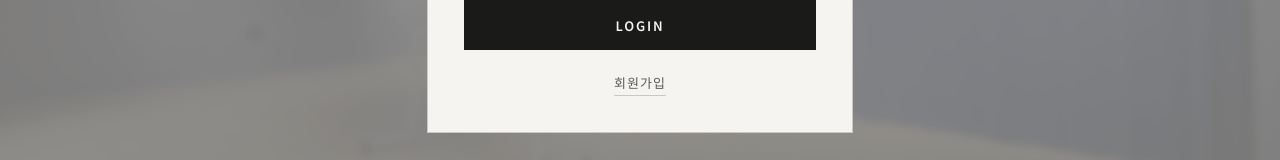
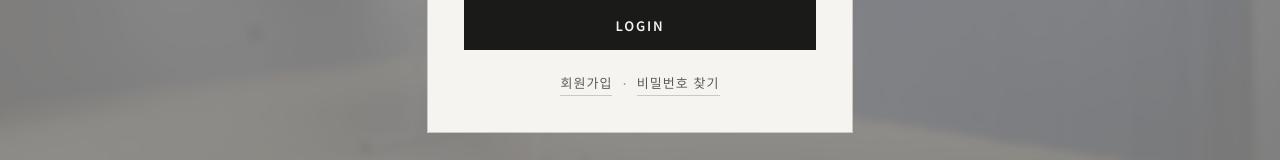
Before and after one commit to coverdreamit/316space, a React (Vite) app in the folder 316space-fe/: page / in a window 1280 px wide. Both pictures are taken after a click on the button "LOGIN". Shown: the part 486-646 px from the top of the page. Built offline with nearby package versions, Linux system fonts and the light colour scheme.

Commit message:
feat: 로그인 모달에 비밀번호 찾기 버튼 추가 및 스타일 수정
- 로그인 모달에 비밀번호 찾기 버튼을 추가하여 사용자 편의성을 향상시킴.
- 관련 스타일을 추가하여 버튼의 레이아웃을 개선함.

```diff
--- a/316space-fe/src/App.css
+++ b/316space-fe/src/App.css
@@ -887,6 +887,22 @@ button.header-account-email:focus-visible {
   color: var(--bg);
 }
 
+.modal__form-links {
+  display: flex;
+  flex-wrap: wrap;
+  align-items: center;
+  justify-content: center;
+  gap: 0.5rem 0.65rem;
+  align-self: center;
+}
+
+.modal__form-links-sep {
+  font-size: 0.8125rem;
+  color: var(--fg-muted);
+  opacity: 0.65;
+  user-select: none;
+}
+
 .modal__signup {
   font-family: var(--font-sans);
   font-size: 0.8125rem;
--- a/316space-fe/src/components/LoginModal.tsx
+++ b/316space-fe/src/components/LoginModal.tsx
@@ -4,9 +4,10 @@ import { useAuth } from '../auth/AuthContext'
 interface LoginModalProps {
   onClose: () => void
   onSwitchToSignup: () => void
+  onForgotPassword: () => void
 }
 
-export default function LoginModal({ onClose, onSwitchToSignup }: LoginModalProps) {
+export default function LoginModal({ onClose, onSwitchToSignup, onForgotPassword }: LoginModalProps) {
   const { login } = useAuth()
   const [loginId, setLoginId] = useState('')
   const [password, setPassword] = useState('')
@@ -90,9 +91,17 @@ export default function LoginModal({ onClose, onSwitchToSignup }: LoginModalProp
             {loading ? '처리 중…' : 'Login'}
           </button>
 
-          <button className="modal__signup" type="button" onClick={onSwitchToSignup}>
-            회원가입
-          </button>
+          <div className="modal__form-links" role="group" aria-label="계정 관련">
+            <button className="modal__signup" type="button" onClick={onSwitchToSignup}>
+              회원가입
+            </button>
+            <span className="modal__form-links-sep" aria-hidden>
+              ·
+            </span>
+            <button className="modal__signup" type="button" onClick={onForgotPassword}>
+              비밀번호 찾기
+            </button>
+          </div>
         </form>
 
         <button type="button" className="modal__close" onClick={onClose} aria-label="닫기">
--- a/316space-fe/src/components/SiteLayout.tsx
+++ b/316space-fe/src/components/SiteLayout.tsx
@@ -88,6 +88,10 @@ export default function SiteLayout() {
         <LoginModal
           onClose={() => setModal('none')}
           onSwitchToSignup={() => setModal('signup')}
+          onForgotPassword={() => {
+            setModal('none')
+            navigate('/contact')
+          }}
         />
       )}
       {modal === 'signup' && (
```
